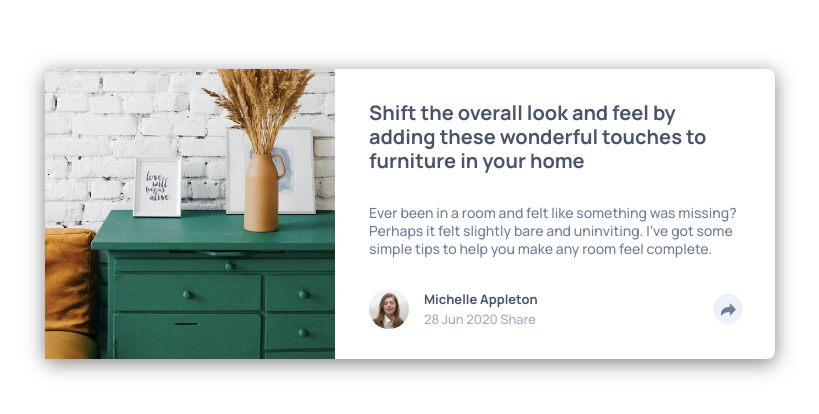
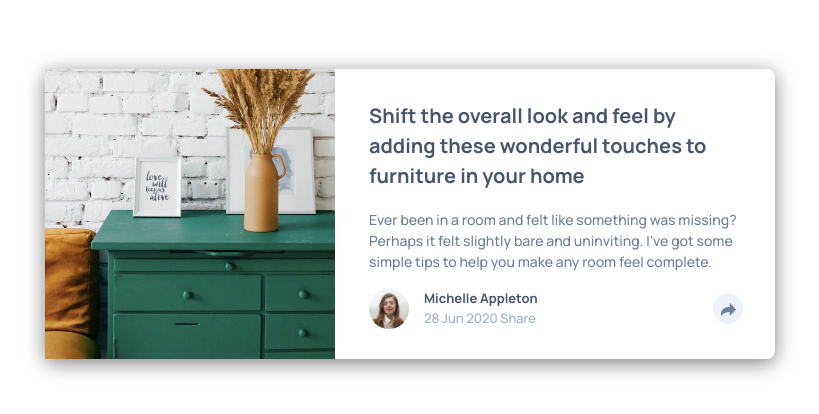
Before and after one commit to Fenil57/Article-Preview-Component, a plain HTML site: page index.html in a window 1280 px wide. Shown: the part 186-600 px from the top of the page, without its empty margins (230-1049 px from the left). Drawn offline with Linux system fonts and the light colour scheme.

Commit message:
Update styles.css

```diff
--- a/styles.css
+++ b/styles.css
@@ -30,7 +30,7 @@ a {
 body {
   min-height: 100vh;
   text-rendering: optimizeSpeed;
-  line-height: 1.3;
+  line-height: 1.5;
   font-size: 0.8125rem;
   font-family: "Manrope", sans-serif;
 
@@ -81,7 +81,6 @@ body {
   color: var(--color-primary);
   font-size: 1.25rem;
   font-weight: 700;
-  line-height: 1.2;
 }
 
 .hero__sub-title {
```
